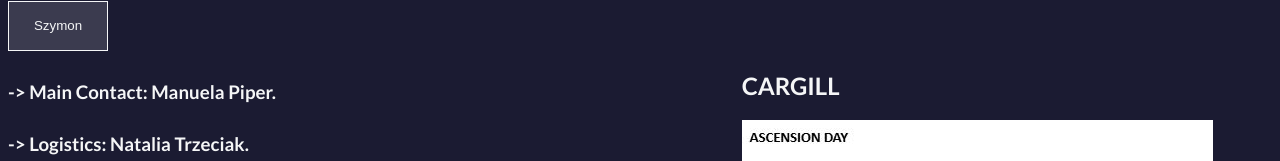
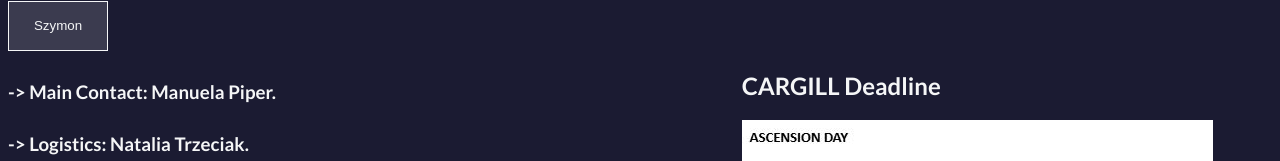
Before and after one commit to reshevsky85/pratau, a plain HTML site: page index.html in a window 1280 px wide. Shown: the part 149-310 px from the top of the page. Drawn offline with Linux system fonts and the light colour scheme.

Commit message:
Add files via upload

```diff
--- a/index.html
+++ b/index.html
@@ -163,7 +163,7 @@
 				</h3>
 			</div>
 			<div id="image">
-				<h2>CARGILL</h2>
+				<h2>CARGILL Deadline</h2>
 				<img src="cargill.JPG" alt="" />
 			</div>
 		</div>
```
